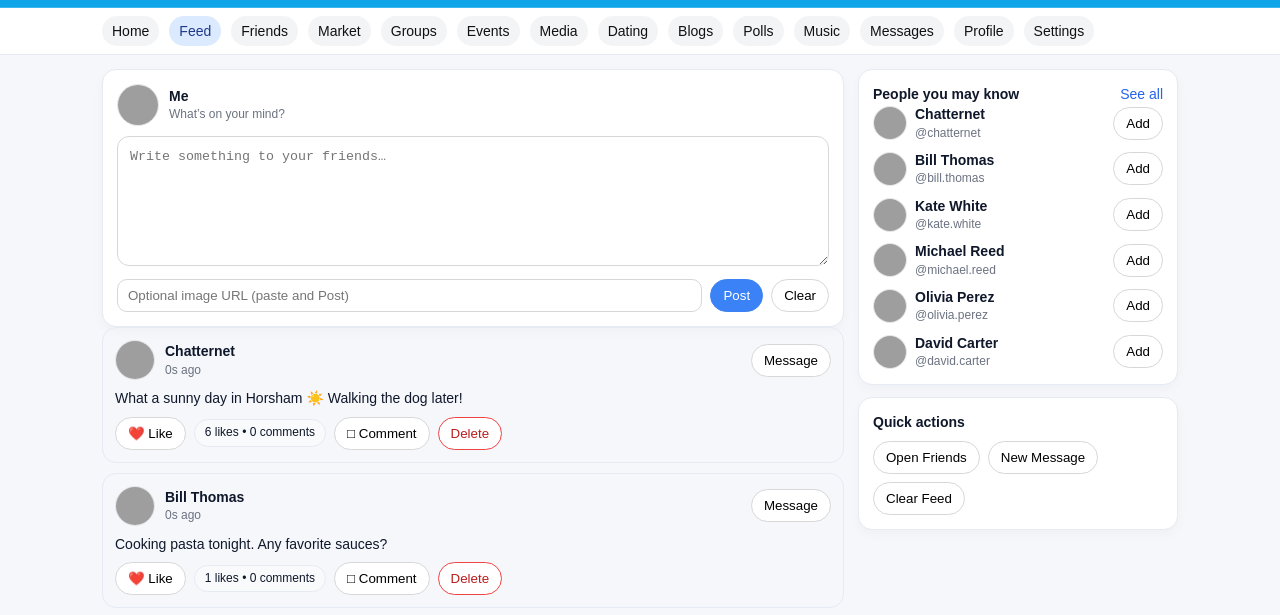
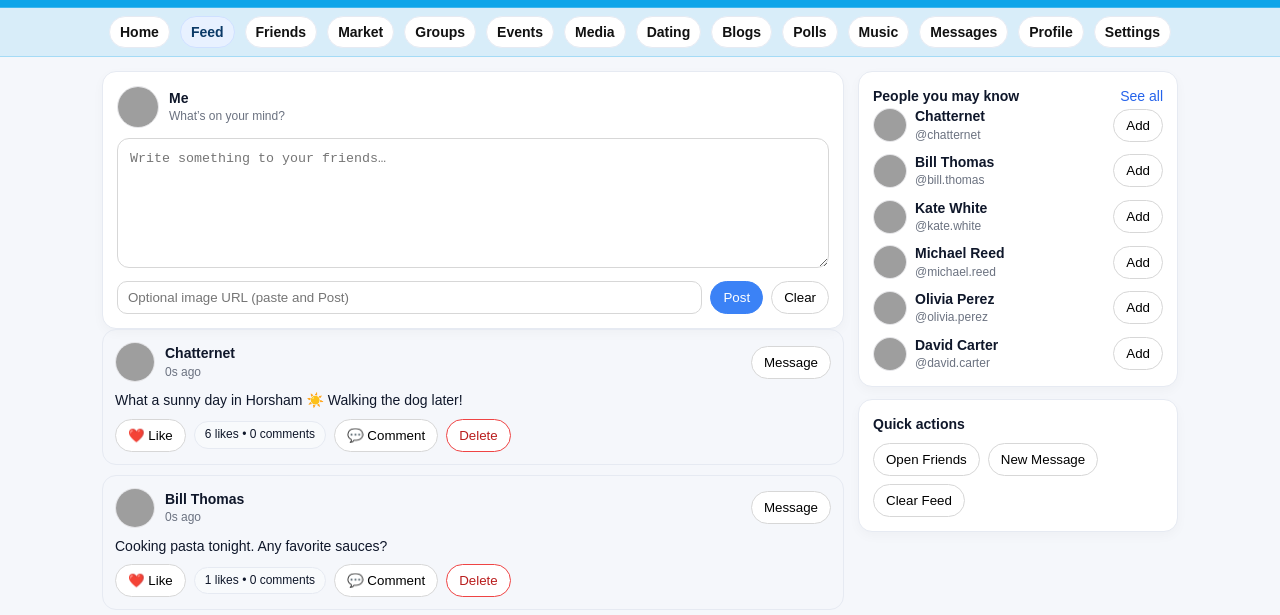
Before and after one commit to Chatternet1/chatternet-backend, a website: page public/feed.html in a window 1280 px wide. Shown: the part 181-796 px from the top of the page. Drawn offline with Linux system fonts and the light colour scheme; grey boxes are pictures that could not be loaded.

Commit message:
Update feed.html

```diff
--- a/public/feed.html
+++ b/public/feed.html
@@ -10,6 +10,11 @@
     --barH: 52px;            /* blue bar height */
     --navH: 48px;            /* app nav height */
     --pagePad: calc(var(--blueTop) + var(--barH) + var(--navH));
+
+    /* brand blues */
+    --barBlue:#0ea5e9;                /* top bar */
+    --navBlueBg: rgba(14,165,233,.12);/* soft backdrop under pills */
+    --navBlueLine: rgba(14,165,233,.25);
   }
   html,body{
     margin:0;padding:0;background:#f5f7fb;color:#0f172a;
@@ -23,7 +28,7 @@
   .top-bar{
     position:fixed; left:0; right:0; top:var(--blueTop); z-index:1250;
     display:flex; align-items:center; justify-content:space-between;
-    padding:10px 14px; background:#0ea5e9; color:#fff;
+    padding:10px 14px; background:var(--barBlue); color:#fff;
     border-bottom:1px solid rgba(255,255,255,.2);
   }
   .top-bar h2{margin:0;font-size:18px;font-weight:700}
@@ -35,21 +40,28 @@
   .pillbtn:hover{background:rgba(255,255,255,.26)}
   #meAvatar{width:36px;height:36px;border-radius:999px;border:2px solid rgba(255,255,255,.7);object-fit:cover;cursor:pointer}
 
-  /* App nav (fixed under blue bar) */
+  /* App nav (fixed under blue bar) — centered, blue backdrop */
   nav.app-nav{
     position:fixed; left:0; right:0; top:calc(var(--blueTop) + var(--barH));
-    z-index:1190; background:#fff; border-bottom:1px solid #e6eaf2;
+    z-index:1190;
+    background:var(--navBlueBg);
+    border-bottom:1px solid var(--navBlueLine);
     visibility:visible !important;
     font-family: Arial, "Segoe UI", system-ui, -apple-system, sans-serif;
   }
-  nav.app-nav .inner{max-width:1100px;margin:0 auto;display:flex;gap:10px;flex-wrap:wrap;padding:8px 12px}
+  nav.app-nav .inner{
+    max-width:1100px;margin:0 auto;
+    display:flex;gap:10px;flex-wrap:wrap;
+    padding:8px 12px;
+    justify-content:center;                 /* ⟵ center the pills */
+  }
   nav.app-nav a{
     display:inline-block !important; padding:8px 10px !important; border-radius:999px !important;
-    color:#111 !important; background:#f3f4f6 !important; text-decoration:none !important;
-    line-height:1 !important; font-weight:500 !important;
+    color:#111 !important; background:#ffffff !important; text-decoration:none !important;
+    line-height:1 !important; font-weight:600 !important; border:1px solid #e6eaf2 !important;
   }
-  nav.app-nav a.active{background:#dbeafe !important; color:#1e3a8a !important}
-  nav.app-nav a:hover{background:#e5e7eb !important}
+  nav.app-nav a.active{background:#e8f1ff !important; color:#0b3a67 !important; border-color:#cfe0ff !important}
+  nav.app-nav a:hover{background:#f6f9ff !important}
 
   /* Layout below bars */
   .page{
@@ -107,7 +119,7 @@
 </style>
 
 <script>
-/* ===== Positioner: uses footer/ct-layout vars, then forces tops with !important ===== */
+/* ===== Positioner: keeps bars under your site header, centers pills ===== */
 (function(){
   var GAP=12;
   var MENU_SELS=['.wsite-nav','.wsite-menu-default','.wsite-menus','.w-nav','.nav-wrapper','.navbar','.siteHeader .nav','.desktop-nav','.top-nav','nav[role="navigation"]','.site-navigation'];
@@ -139,7 +151,6 @@
   }
 
   function apply(){
-    // Prefer ct-layout’s --ct-bluebar-top; else derive from --ct-header-bottom; else measure
     var blueVar=getVar('--ct-bluebar-top');
     var headerVar=getVar('--ct-header-bottom');
     var baseTop = blueVar!=null ? blueVar :
@@ -148,19 +159,16 @@
     var bar=document.querySelector('.top-bar');
     var nav=document.querySelector('nav.app-nav');
 
-    // Place bar first, measure, then place nav
     if(bar) bar.style.top=baseTop+'px';
     var barH=h(bar,52);
     var navTop=baseTop + barH;
 
-    // Update CSS vars for padding/consistency
     var root=document.documentElement;
     root.style.setProperty('--blueTop', baseTop+'px');
     root.style.setProperty('--barH', barH+'px');
     root.style.setProperty('--navH', h(nav,46)+'px');
     root.style.setProperty('--pagePad', (baseTop+barH+h(nav,46))+'px');
 
-    // Hard override with !important so nothing can flip the order
     forceCSS(baseTop, navTop);
   }
 
@@ -315,7 +323,7 @@ const setPosts = a=>save(LS.FEED,a);
 (function seedFeed(){
   let p=posts(); if(p && p.length) return;
   const take = load(LS.USERS,[]).filter(x=>x.name!=='Me').slice(0,5).map(x=>x.name);
-  const demo=[ {a:take[0]||'Grace Lee',t:"What a sunny day in Horsham ☀️ Walking the dog later!"}, {a:take[1]||'Liam Adams',t:"Cooking pasta tonight. Any favorite sauces?"}, {a:'Me',t:"Hello, world! First post on Chatternet □"}, {a:take[2]||'Ava Morgan',t:"Finished a great documentary—recommendations welcome."}, {a:take[3]||'Noah Walker',t:"Gym done ✅ Coffee time."} ];
+  const demo=[ {a:take[0]||'Grace Lee',t:"What a sunny day in Horsham ☀️ Walking the dog later!"}, {a:take[1]||'Liam Adams',t:"Cooking pasta tonight. Any favorite sauces?"}, {a:'Me',t:"Hello, world! First post on Chatternet 🌐"}, {a:take[2]||'Ava Morgan',t:"Finished a great documentary—recommendations welcome."}, {a:take[3]||'Noah Walker',t:"Gym done ✅ Coffee time."} ];
   p = demo.map(d=>({id:'p_'+Math.random().toString(36).slice(2),author:d.a,avatar:face(d.a),text:d.t,time:nowISO(),likes:Math.floor(Math.random()*15),comments:0,cmts:[],img:null}));
   setPosts(p);
 })();
@@ -365,7 +373,7 @@ function postHtml(p){
     <div class="row">
       <button class="btn" data-act="like">❤️ Like</button>
       <span class="pill" data-role="counts">${counts}</span>
-      <button class="btn" data-act="toggleComments">□ Comment</button>
+      <button class="btn" data-act="toggleComments">💬 Comment</button>
       <button class="btn warn" data-act="delete">Delete</button>
     </div>
 
```
